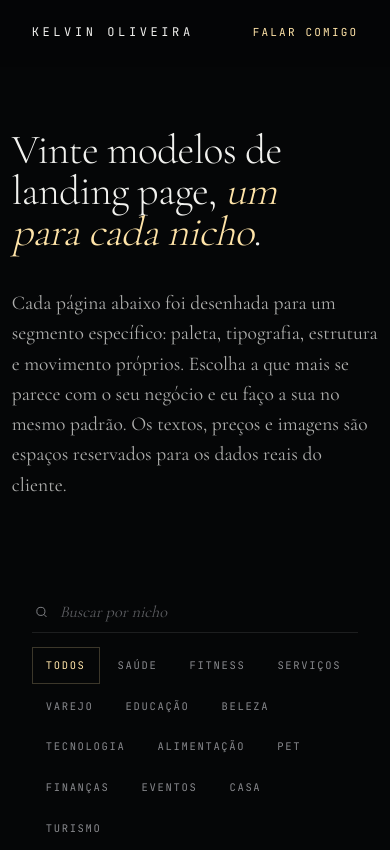
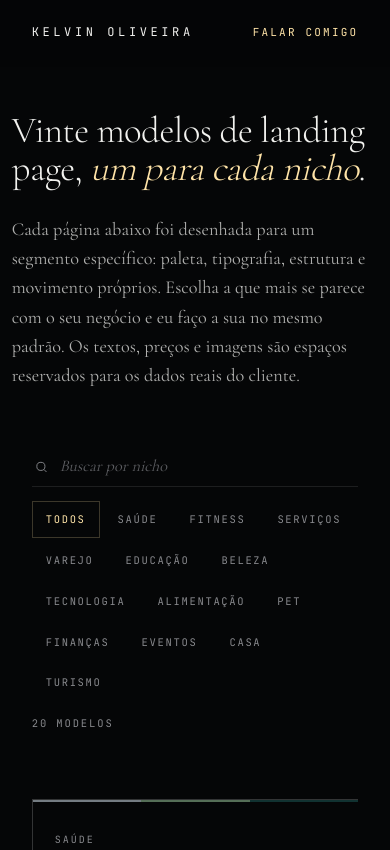
Before and after one commit to KelvinOliveiraCode/modelos-de-sites, a plain HTML site: page index.html in a window 390 px wide. Shown: the top 850 px of the page. Drawn offline with nearby package versions, Linux system fonts and the light colour scheme.

Commit message:
hub: corrige filtro (cartao[hidden] vencia display:flex) e reequilibra o hero

```diff
--- a/index.html
+++ b/index.html
@@ -71,18 +71,18 @@ body.pronto{opacity:1;transition:opacity .9s var(--ease)}
 .topo nav a.destaque{color:var(--gold)}
 
 /* ---------------- hero ---------------- */
-.hero{padding:clamp(120px,18vh,190px) 0 clamp(70px,9vh,110px)}
+.hero{padding:clamp(96px,14vh,150px) 0 clamp(40px,5vh,64px)}
 .hero h1{
-  font-size:clamp(3rem,8.5vw,7.4rem);
-  line-height:.98;
-  letter-spacing:-.018em;
+  font-size:clamp(2.6rem,5.6vw,5rem);
+  line-height:1.02;
+  letter-spacing:-.015em;
   font-weight:300;
-  max-width:17ch;
+  max-width:19ch;
 }
 .hero h1 em{font-style:italic;color:var(--gold)}
 .hero .lede{
-  margin-top:36px;max-width:56ch;
-  font-size:1.22rem;line-height:1.55;color:var(--muted);
+  margin-top:28px;max-width:54ch;
+  font-size:1.14rem;line-height:1.6;color:var(--muted);
 }
 .hero .lede em{font-style:italic;color:var(--white)}
 
@@ -128,6 +128,9 @@ body.pronto{opacity:1;transition:opacity .9s var(--ease)}
   border-top:1px solid var(--border);
   border-left:1px solid var(--border);
 }
+/* [hidden] do user-agent perde para .cartao{display:flex}.
+   Sem esta regra, o filtro muda o contador mas nao esconde nenhum card. */
+.cartao[hidden]{display:none}
 .cartao{
   position:relative;background:var(--bg);
   display:flex;flex-direction:column;
@@ -247,19 +250,19 @@ body.pronto{opacity:1;transition:opacity .9s var(--ease)}
 }
 @media (max-width:860px){
   body{font-size:18px}
-  .barra{top:58px;padding:16px 0 18px}
+  .barra{top:58px;padding:14px 0 16px}
   .barra .wrap{gap:14px}
   .quantidade{margin-left:0;width:100%;order:3}
   .lista{grid-template-columns:1fr}
   .cartao{min-height:auto;padding:26px 22px}
   .cartao h3{font-size:1.5rem}
-  .hero{padding-top:130px}
+  .hero{padding-top:112px}
 }
 @media (max-width:600px){
   .topo nav{gap:16px}
   .topo nav a{display:none}
   .topo nav a.destaque{display:inline-block}
-  .hero h1{font-size:2.6rem}
+  .hero h1{font-size:2.3rem;max-width:none}
   .btn{padding:15px 20px;width:100%;justify-content:center}
 }
 @media (prefers-reduced-motion:reduce){
```
Also changed, not shown: 1 other file.
